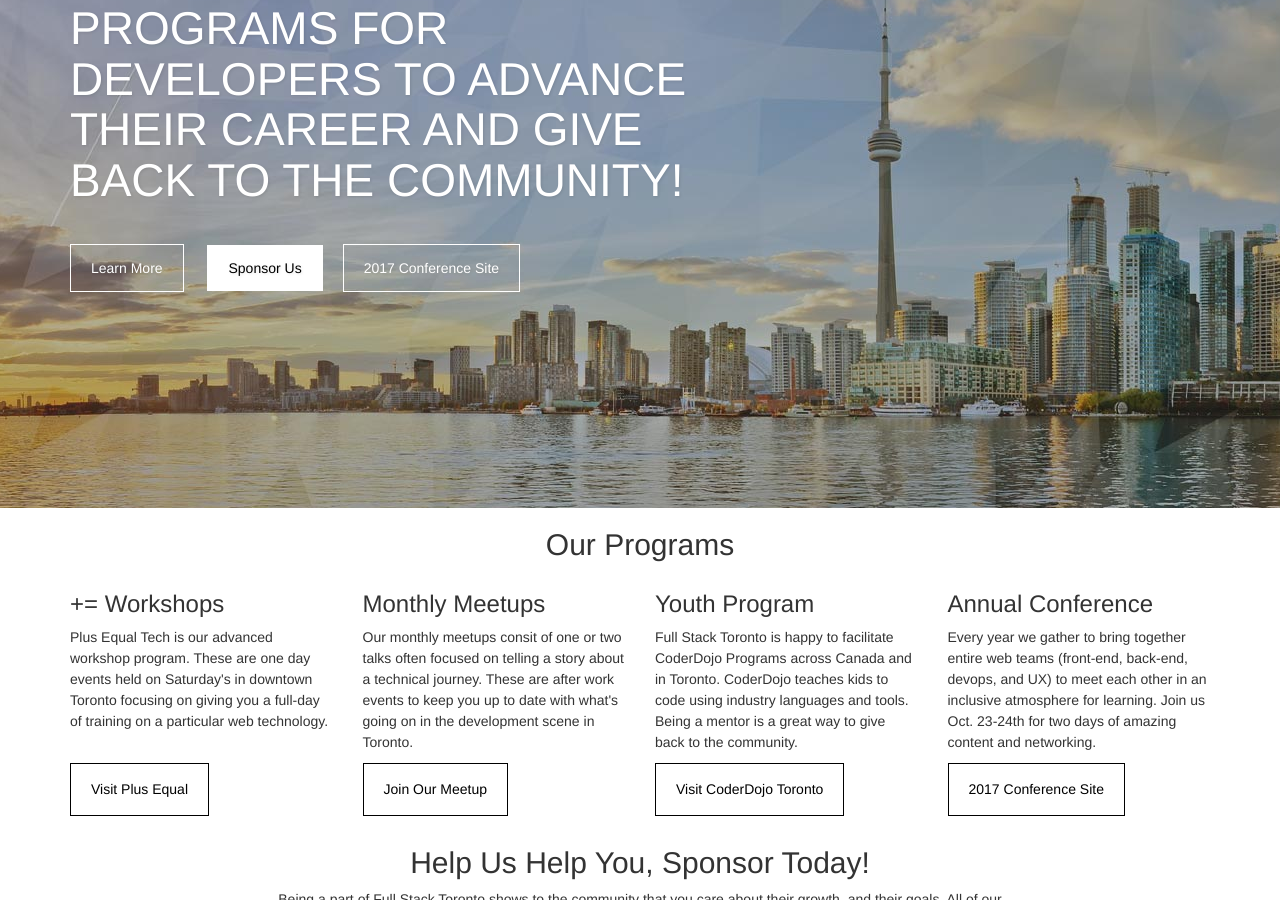
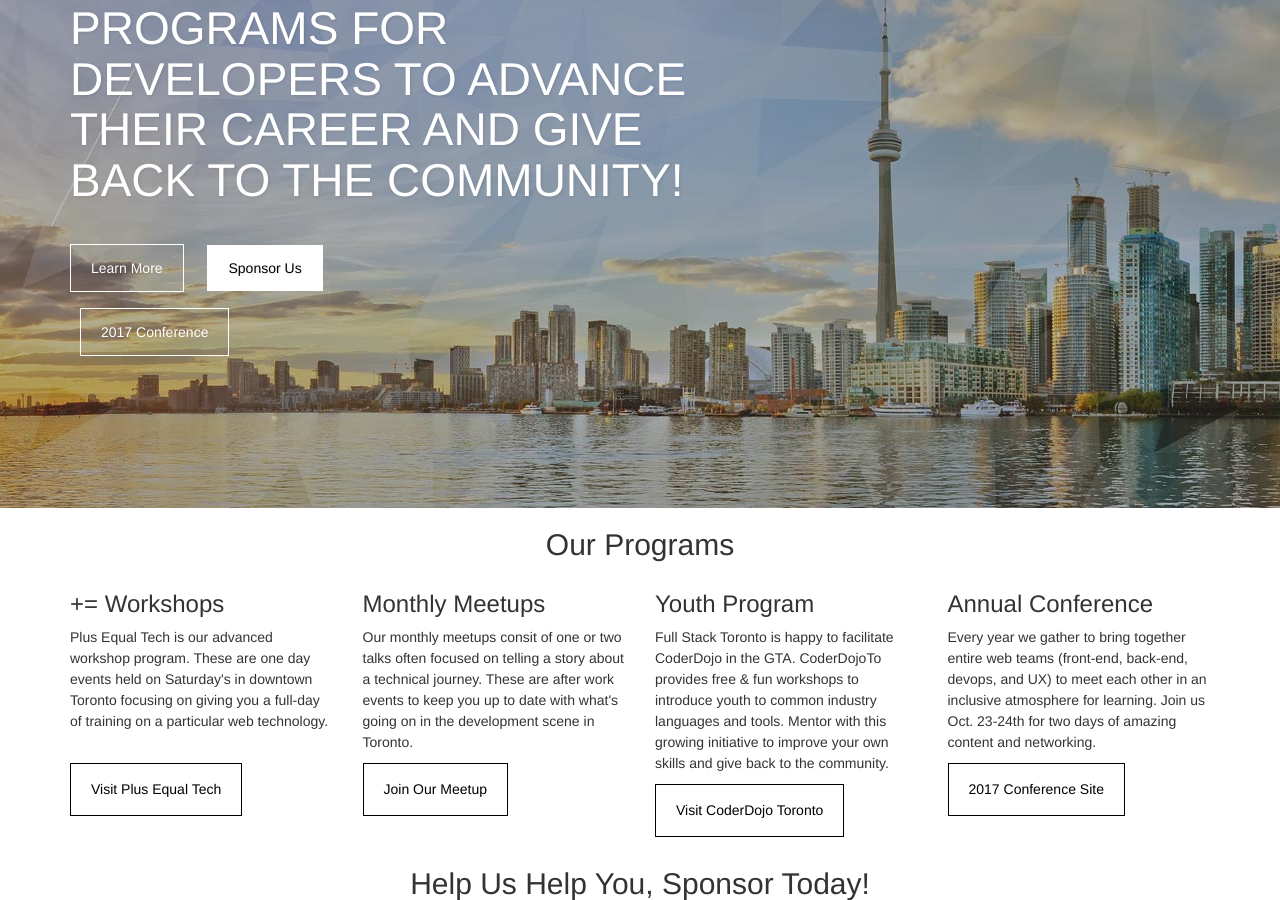
Before and after one commit to fullstackto/fstoco2016, a Jekyll site: the page built from index.html, in a window 1280 px wide and 900 px high, scrolled down 192 px. Built offline with Jekyll 4.4.1, drawn with Linux system fonts in a browser that asks for light colours; nearby versions of some CDN libraries.

Commit message:
CoderDojo

```diff
--- a/_includes/big-header.html
+++ b/_includes/big-header.html
@@ -10,7 +10,8 @@
     </nav>
     <div class="title">
       <h2>PROGRAMS FOR DEVELOPERS TO ADVANCE THEIR CAREER AND GIVE BACK TO THE COMMUNITY!</h2>
-      <p class="buttons-area"><a href="#programs" class="clear-btn">Learn More</a> <a href="#sponsor" class="white-btn">Sponsor Us</a><a href="http://2017.fsto.co" class="clear-btn">2017 Conference Site</a></p>
+      <p class="buttons-area"><a href="#programs" class="clear-btn">Learn More</a> <a href="#sponsor" class="white-btn">Sponsor Us</a>
+      </p><p><a href="http://2017.fsto.co" class="clear-btn">2017 Conference</a></p>
     </div>
   </div>
 </header>
--- a/index.html
+++ b/index.html
@@ -13,7 +13,7 @@
     <div class="col-xs-12 col-sm-3">
       <h3>+= Workshops</h3>
       <p>Plus Equal Tech is our advanced workshop program. These are one day events held on Saturday's in downtown Toronto focusing on giving you a full-day of training on a particular web technology.<br /><br /></p>
-      <p><a href="http://plusequaltech.com" class="black-o-btn">Visit Plus Equal</a></p>
+      <p><a href="http://plusequaltech.com" class="black-o-btn">Visit Plus Equal Tech</a></p>
     </div>
     <div class="col-xs-12 col-sm-3">
       <h3>Monthly Meetups</h3>
@@ -22,7 +22,7 @@
     </div>
     <div class="col-xs-12 col-sm-3">
       <h3>Youth Program</h3>
-      <p>Full Stack Toronto is happy to facilitate CoderDojo Programs across Canada and in Toronto. CoderDojo teaches kids to code using industry languages and tools. Being a mentor is a great way to give back to the community.</p>
+      <p>Full Stack Toronto is happy to facilitate CoderDojo in the GTA. CoderDojoTo provides free &amp; fun workshops to introduce youth to common industry languages and tools. Mentor with this growing initiative to improve your own skills and give back to the community.</p>
       <p><a href="http://toronto.coderdojo.ca/" class="black-o-btn">Visit CoderDojo Toronto</a></p>
     </div>
     <div class="col-xs-12 col-sm-3">
```
